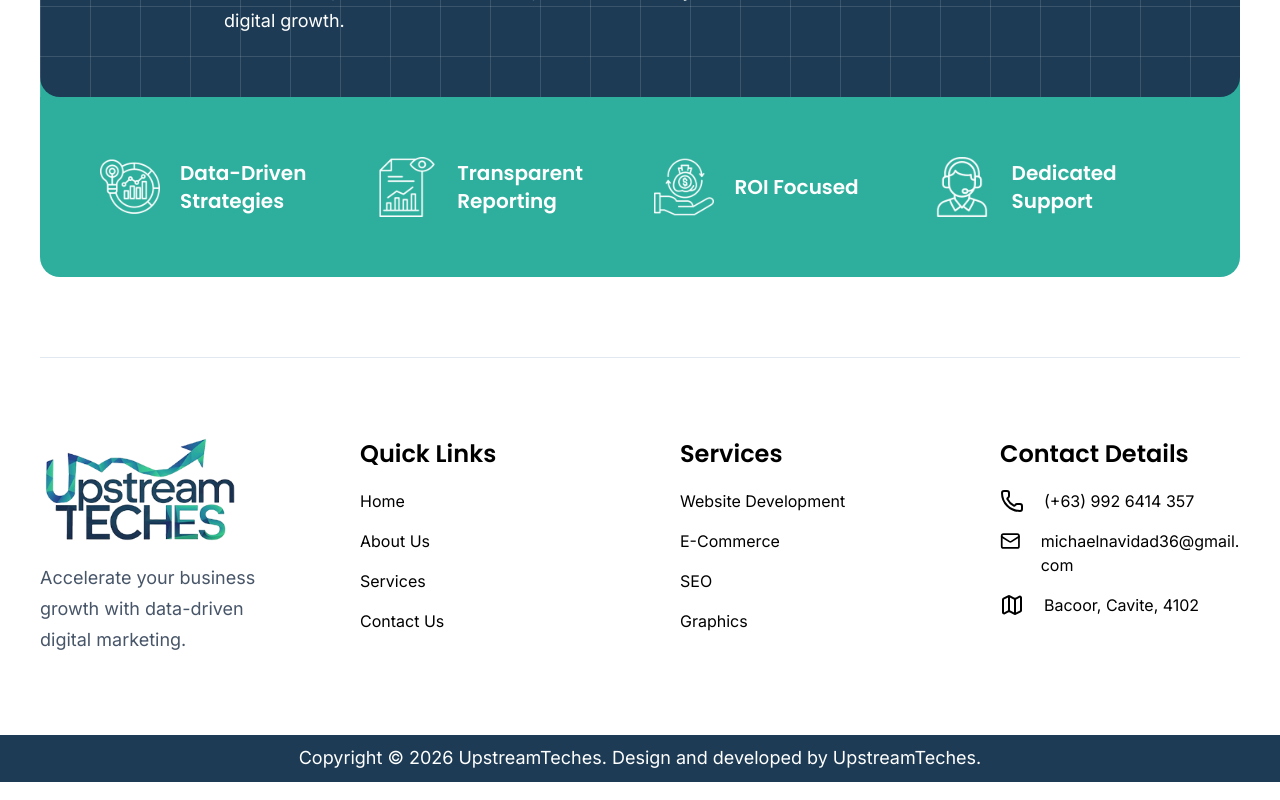
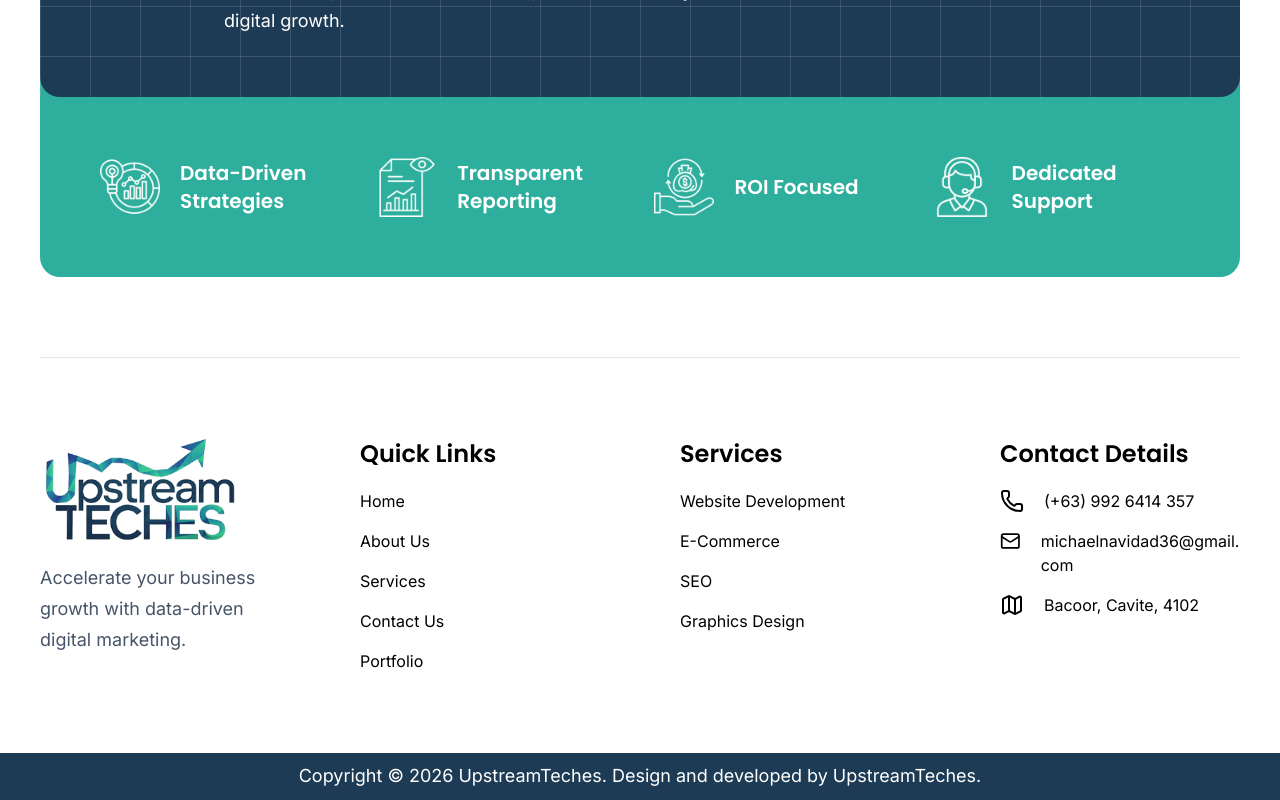
Before and after one commit to mikee-pixel/upstreamteches, a React (Vite) app: page / in a window 1280 px wide. Shown: the part 3743-4543 px from the top of the page. Built offline with nearby package versions, Linux system fonts and the light colour scheme; no server answers.

Commit message:
Fix the link in footer menu

```diff
--- a/src/Navigation/Footer.jsx
+++ b/src/Navigation/Footer.jsx
@@ -34,22 +34,25 @@ const Footer = () => {
             <li>
               <Link to="/contact-us">Contact Us</Link>
             </li>
+            <li>
+              <Link to="/portfolio">Portfolio</Link>
+            </li>
           </ul>
         </div>
         <div className="inner-con service-menu flex flex-col w-full md:w-[20%] gap-5">
           <h5>Services</h5>
           <ul>
             <li>
-              <Link to="/">Website Development</Link>
+              <Link to="/services/website-development">Website Development</Link>
             </li>
             <li>
-              <Link to="/">E-Commerce</Link>
+              <Link to="/services/e-commerce">E-Commerce</Link>
             </li>
             <li>
-              <Link to="/">SEO</Link>
+              <Link to="/services/seo">SEO</Link>
             </li>
             <li>
-              <Link to="/">Graphics</Link>
+              <Link to="/services/graphic-design">Graphics Design</Link>
             </li>
           </ul>
         </div>
```
